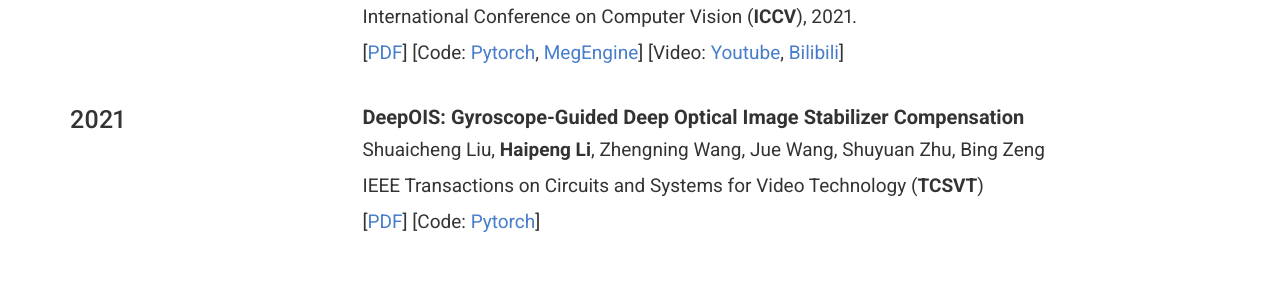
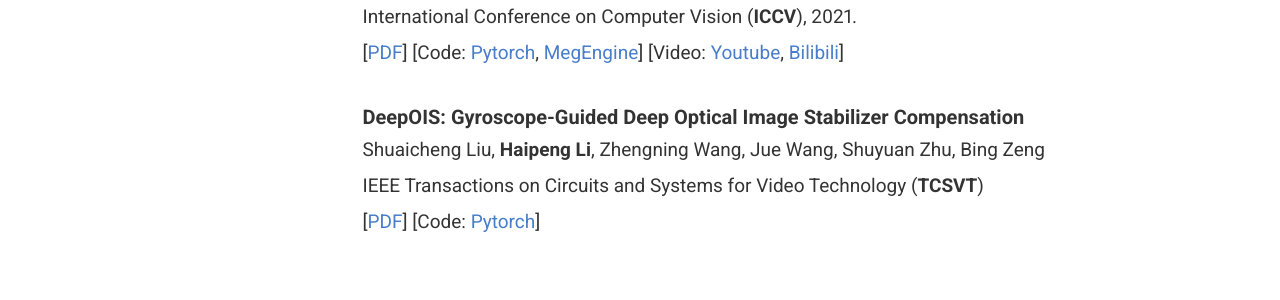
Before and after one commit to lhaippp/lhaippp.github.io, a Jekyll site: the page built from index.md, in a window 1280 px wide. Shown: the part 875-1175 px from the top of the page. Built offline with Jekyll 4.4.1, drawn with Linux system fonts in a browser that asks for light colours; nearby versions of some CDN libraries.

Commit message:
Update _config.yml

```diff
--- a/_config.yml
+++ b/_config.yml
@@ -90,7 +90,7 @@ content:
           [Video: [Youtube](https://www.youtube.com/watch?v=6gh40PyWdHM), [Bilibili](https://www.bilibili.com/video/BV1Tr4y127kd/)]
 
       - layout: left
-        title: 2021
+        title:
         # caption:
         # sub_title: <green_mark>Accepted</green_mark>
         description: | # this will include new lines to allow paragraphs
```
